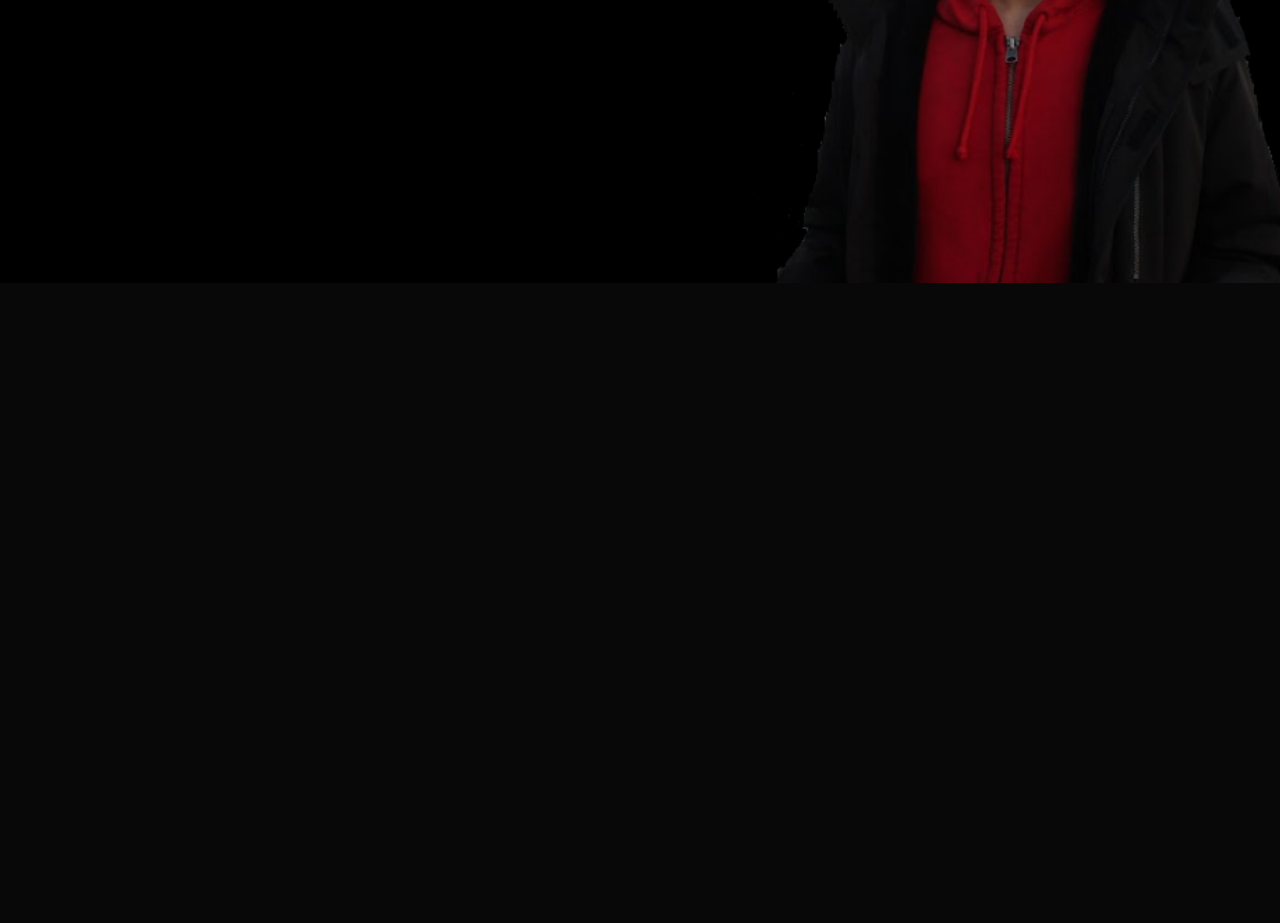
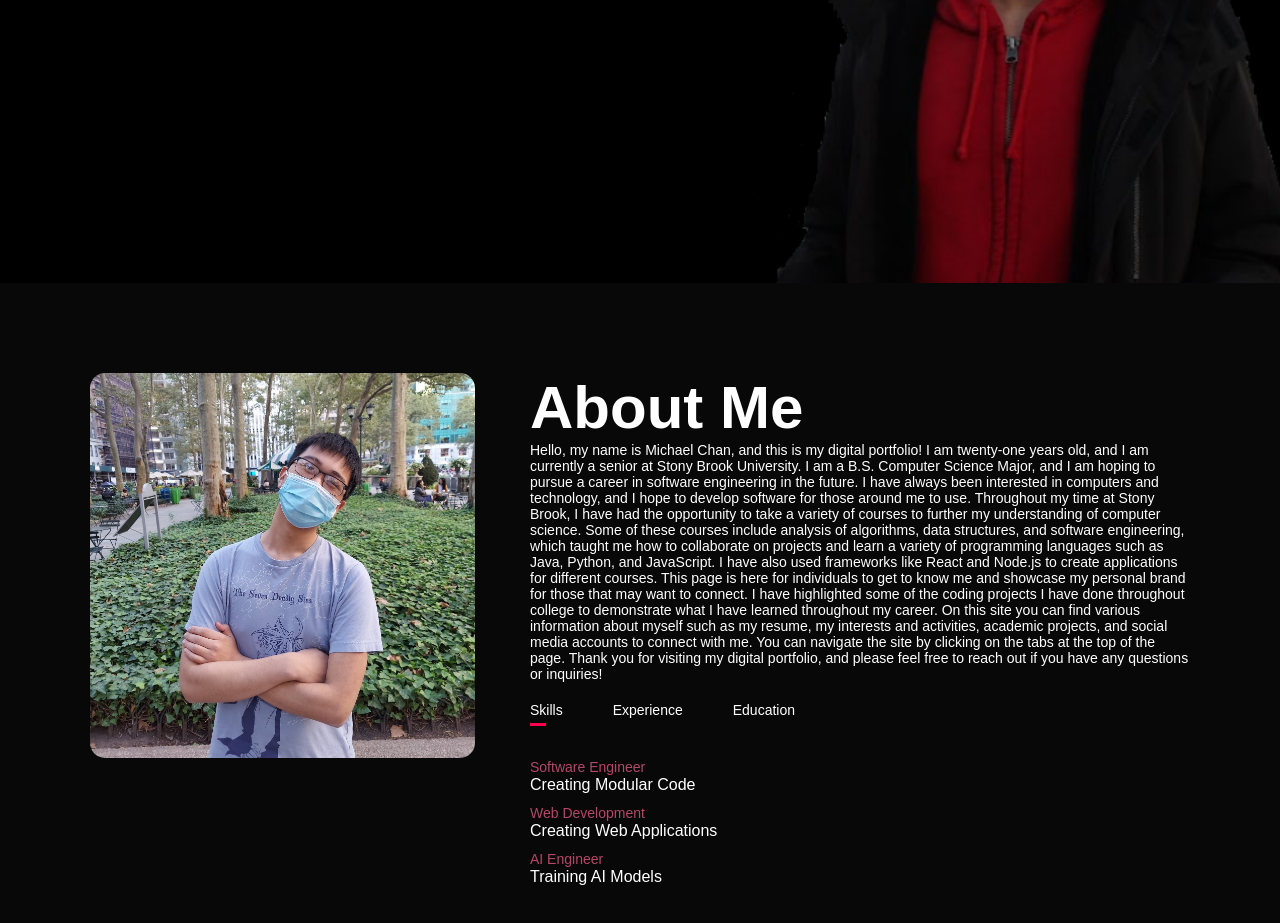
Before and after one commit to Meako-Chan/307-HTML-SBA, a plain HTML site: page index.html in a window 1280 px wide. Shown: the part 517-1440 px from the top of the page. Before the commit the page ends 800 px from the top, so only its background shows below. Drawn offline with Linux system fonts and the light colour scheme.

Commit message:
About Section

```diff
--- a/index.html
+++ b/index.html
@@ -26,5 +26,66 @@
         </div>
         </div>
     </div>
+<!--------------about------------->
+    <div id="about">
+        <div class="container">
+            <div class="row">
+                <div class="about-col-1">
+                    <img src="images/user.png" alt="">
+                </div>
+                <div class="about-col-2">
+                    <h1 class="sub-title">About Me</h1>
+                    <p>Hello, my name is Michael Chan, and this is my digital portfolio! I am twenty-one years old, and I am currently a senior at Stony Brook University. I am a B.S. Computer Science Major, and I am hoping to pursue a career in software engineering in the future. I have always been interested in computers and technology, and I hope to develop software for those around me to use.
+                        Throughout my time at Stony Brook, I have had the opportunity to take a variety of courses to further my understanding of computer science. Some of these courses include analysis of algorithms, data structures, and software engineering, which taught me how to collaborate on projects and learn a variety of programming languages such as Java, Python, and JavaScript. I have also used frameworks like React and Node.js to create applications for different courses.
+                        This page is here for individuals to get to know me and showcase my personal brand for those that may want to connect. I have highlighted some of the coding projects I have done throughout college to demonstrate what I have learned throughout my career. On this site you can find various information about myself such as my resume, my interests and activities, academic projects, and social media accounts to connect with me. You can navigate the site by clicking on the tabs at the top of the page.
+                        Thank you for visiting my digital portfolio, and please feel free to reach out if you have any questions or inquiries!
+                    </p>
+                    <div class="tab-titles">
+                        <p class="tab-links active-link" onclick="opentab('skills')">Skills</p>
+                        <p class="tab-links" onclick="opentab('experience')">Experience</p>
+                        <p class="tab-links" onclick="opentab('education')">Education</p>
+                    </div>
+                    <div class="tab-contents active-tab" id="skills">
+                        <ul>
+                            <li><span>Software Engineer</span><br>Creating Modular Code</li>
+                            <li><span>Web Development</span><br>Creating Web Applications</li>
+                            <li><span>AI Engineer</span><br>Training AI Models</li>
+                        </ul>
+                    </div>
+                    <div class="tab-contents" id="experience">
+                        <ul>
+                            <li><span> 2023- Present</span><br> Software Engineer</li>
+                            <li><span>Jun 2022 - Aug 2022</span><br>Teacher Assistant</li>
+                            <li><span>Summer 2021</span><br>AT&T Externship</li>
+                        </ul>
+                    </div>
+                    <div class="tab-contents" id="education">
+                        <ul>
+                            <li><span>2024</span><br>Per Scholas</li>
+                            <li><span>2019-2023</span><br>Stony Brook University</li>
+                            <li><span>2015-2019</span><br>High School</li>
+                        </ul>
+                    </div>
+                    </div>
+                </div>
+            </div>
+        </div>
+    </div>
+
+<script>
+    var tablinks = document.getElementsByClassName("tab-links");
+    var tabcontents = document.getElementsByClassName("tab-contents");
+    function opentab(tabname){
+        for(tablink of tablinks){
+            tablink.classList.remove("active-link");
+        }
+        for(tabcontent of tabcontents){
+            tabcontent.classList.remove("active-tab");
+        }
+        event.currentTarget.classList.add("active-link");
+        document.getElementById(tabname).classList.add("active-tab");
+    }
+
+</script>
 </body>
 </html>
--- a/style.css
+++ b/style.css
@@ -72,3 +72,85 @@ nav ul li a:hover::after{
 .header-text h1 span{
     color: #ff004f;
 }
+
+/* <---------about----------> */
+
+#about{
+    padding: 80px;
+    color: #ababab
+}
+
+.row{
+    display: flex;
+    justify-content: space-between;
+    flex-wrap: wrap;
+}
+
+.about-col-1{
+    flex-basis: 35%;
+}
+
+.about-col-1 img{
+    width: 100%;
+    border-radius: 15px;
+}
+
+.about-col-2{
+    flex-basis: 60%;
+}
+
+.sub-title{
+    font-size: 60px;
+    font-weight: 600;
+    color: white;
+}
+
+.about-col-2 p{
+    font-size: 14px;
+}
+
+.tab-titles{
+    display: flex;
+    margin: 20px 0 40px;
+}
+
+.tab-links{
+    margin-right: 50px;
+    font-size: 18px;
+    font-weight: 500;
+    cursor: pointer;
+    position: relative;
+}
+
+.tab-links::after{
+    content:'';
+    width: 0;
+    height: 3px;
+    background: #ff004f;
+    position: absolute;
+    left: 0;
+    bottom: -8px;
+    transition: 0.5s;
+}
+
+.tab-links.active-link::after{
+    width: 50%;
+}
+
+.tab-contents ul li{
+    list-style: none;
+    margin: 10px 0;
+}
+
+.tab-contents ul li span{
+    color: #b54769;
+    font-size: 14px;
+}
+
+.tab-contents{
+    display: none;
+}
+
+.tab-contents.active-tab{
+    display: block;
+}
```
Also changed, not shown: images/user.png (added).
